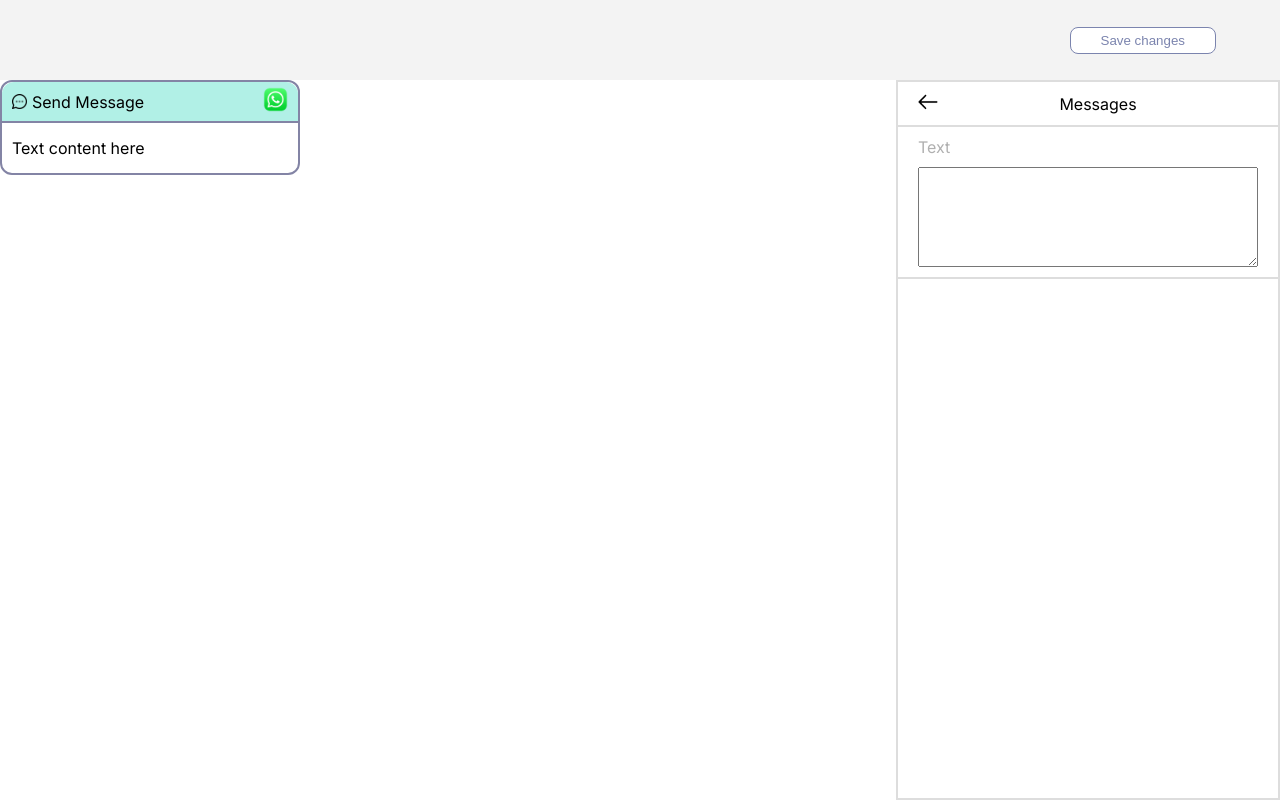
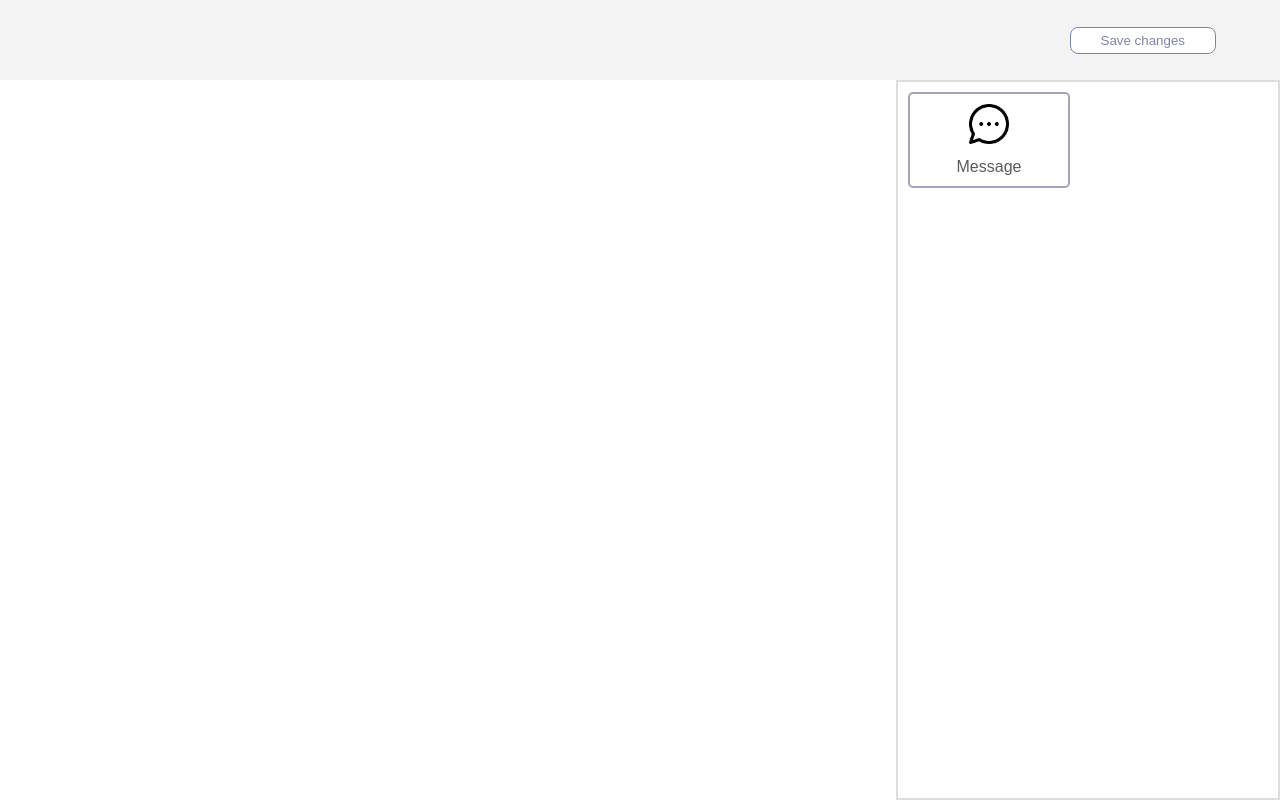
Before and after one commit to govind-io/chatbot-flow-builder, a Next.js app: page / in a window 1280 px wide. Built offline with nearby package versions, Linux system fonts and the light colour scheme.

Commit message:
feat: add drag and drop functionality for node

```diff
--- a/package.json
+++ b/package.json
@@ -14,8 +14,11 @@
     "check-all": "pnpm lint && pnpm format && pnpm check-types"
   },
   "dependencies": {
+    "install": "^0.13.0",
     "next": "14.2.3",
     "react": "^18",
+    "react-dnd": "^16.0.1",
+    "react-dnd-html5-backend": "^16.0.1",
     "react-dom": "^18",
     "reactflow": "^11.11.3"
   },
--- a/src/app/page.tsx
+++ b/src/app/page.tsx
@@ -6,6 +6,8 @@ import {useEffect} from "react";
 import ContentArea from "@components/home/contentArea/ContentArea";
 import SideBar from "@components/home/contentArea/sidebar/Sidebar";
 import styles from "@styles/home/home-page.module.scss";
+import {DndProvider} from "react-dnd";
+import {HTML5Backend} from "react-dnd-html5-backend";
 
 export default function Home() {
   useEffect(() => {
@@ -15,10 +17,12 @@ export default function Home() {
   return (
     <main>
       <HomeHeader />
-      <div className={styles["home-container"]}>
-        <ContentArea />
-        <SideBar />
-      </div>
+      <DndProvider backend={HTML5Backend}>
+        <div className={styles["home-container"]}>
+          <ContentArea />
+          <SideBar />
+        </div>
+      </DndProvider>
     </main>
   );
 }
--- a/src/components/home/ContentArea/ContentArea.tsx
+++ b/src/components/home/ContentArea/ContentArea.tsx
@@ -1,10 +1,55 @@
 import styles from "@styles/home/home-page.module.scss";
-import MessageNodeTile from "./sidebar/nodes/MessageNodeTile";
+import {useDrop} from "react-dnd";
+import {useRef, useState} from "react";
+import {GetNode, Node, NodeTypes} from "@constants/nodeTypes";
 
 export default function ContentArea() {
+  const ref = useRef<HTMLDivElement>(null);
+
+  const [activeNodes, setActiveNodes] = useState<Node[]>([]);
+
+  // eslint-disable-next-line no-unused-vars
+  const [collectedData, drop] = useDrop(() => ({
+    accept: "node",
+    drop(item: {id: keyof typeof NodeTypes}, monitor) {
+      const data = {
+        isOver: monitor.isOver(),
+        canDrop: monitor.canDrop(),
+        result: monitor.getDropResult(),
+        offset: monitor.getSourceClientOffset(),
+      };
+
+      if (!data.isOver || !data.canDrop) {
+        return false;
+      }
+
+      setActiveNodes((prev) => {
+        const defaultPos = 0;
+        return [
+          ...prev,
+          {
+            node: item.id,
+            posX: data.offset?.x || defaultPos,
+            posY: data.offset?.y || defaultPos,
+          },
+        ];
+      });
+    },
+  }));
+
+  drop(ref);
+
   return (
-    <div className={styles["content-container"]}>
-      <MessageNodeTile />
+    <div
+      className={styles["content-container"]}
+      ref={ref}
+      style={{
+        position: "relative",
+      }}
+    >
+      {activeNodes.map((item) => {
+        return GetNode(item);
+      })}
     </div>
   );
 }
--- a/src/components/home/ContentArea/Sidebar/NodePanel.tsx
+++ b/src/components/home/ContentArea/Sidebar/NodePanel.tsx
@@ -1,7 +1,15 @@
+import {NodeTypes} from "@/constants/nodeTypes";
 import MessageNode from "./nodes/MessageNode";
 import styles from "@styles/home/home-page.module.scss";
 
-const Nodes = [<MessageNode key={"1"} />];
+const Nodes = [
+  <MessageNode
+    key={"1"}
+    type={NodeTypes.message.type}
+    image={NodeTypes.message.image}
+    text={NodeTypes.message.text}
+  />,
+];
 
 export default function NodePanel() {
   return (
--- a/src/components/home/ContentArea/Sidebar/Sidebar.tsx
+++ b/src/components/home/ContentArea/Sidebar/Sidebar.tsx
@@ -1,10 +1,11 @@
 import styles from "@styles/home/home-page.module.scss";
-import SettingsPanel from "./SettingsPanel";
+import NodePanel from "./NodePanel";
 
 export default function SideBar() {
   return (
     <div className={styles["sidebar-container"]}>
-      <SettingsPanel />
+      {/* <SettingsPanel /> */}
+      <NodePanel />
     </div>
   );
 }
--- a/src/components/home/ContentArea/Sidebar/nodes/MessageNode.tsx
+++ b/src/components/home/ContentArea/Sidebar/nodes/MessageNode.tsx
@@ -1,18 +1,50 @@
 import styles from "@styles/home/node.module.scss";
 import Image from "next/image";
+import {useRef} from "react";
+import {useDrag} from "react-dnd";
 
-export default function MessageNode() {
+interface NodeProps {
+  type: string;
+  image: string;
+  text: string;
+}
+
+export default function Node({type, image, text}: NodeProps) {
+  const ref = useRef<HTMLButtonElement>(null);
+
+  const [{isDragging}, drag] = useDrag(() => ({
+    // "type" is required. It is used by the "accept" specification of drop targets.
+    type: "node",
+    // The collect function utilizes a "monitor" instance (see the Overview for what this is)
+    // to pull important pieces of state from the DnD system.
+    collect: (monitor) => ({
+      isDragging: monitor.isDragging(),
+    }),
+    item: {
+      id: type,
+    },
+  }));
+
+  const translucent = 0.5;
+  const opaque = 1;
+
+  drag(ref);
+
   return (
-    <button className={styles.button}>
+    <button
+      className={styles.button}
+      ref={ref}
+      style={{opacity: isDragging ? translucent : opaque}}
+    >
       <span>
         <Image
-          src={"/assets/icons/message.png"}
+          src={image}
           width={40}
           height={40}
           alt="message icon"
         />
       </span>
-      <span className={styles.text}>Message</span>
+      <span className={styles.text}>{text}</span>
     </button>
   );
 }
--- a/src/components/home/ContentArea/Sidebar/nodes/MessageNodeTile.tsx
+++ b/src/components/home/ContentArea/Sidebar/nodes/MessageNodeTile.tsx
@@ -1,9 +1,21 @@
 import styles from "@styles/home/node.module.scss";
 import Image from "next/image";
 
-export default function MessageNodeTile() {
+interface MessageNodeTileProps {
+  posX: number;
+  posY: number;
+}
+
+export default function MessageNodeTile({posX, posY}: MessageNodeTileProps) {
   return (
-    <div className={styles["msg-node-tile-container"]}>
+    <div
+      className={styles["msg-node-tile-container"]}
+      style={{
+        position: "absolute",
+        top: posY,
+        left: posX,
+      }}
+    >
       <div className={styles["msg-node-title"]}>
         <span className={styles["msg-node-title-left"]}>
           <Image
--- /dev/null
+++ b/src/constants/nodeTypes.tsx
@@ -0,0 +1,28 @@
+import MessageNodeTile from "@components/home/contentArea/sidebar/nodes/MessageNodeTile";
+import MessageNodeEditor from "@components/home/contentArea/sidebar/settings/MessageNodeEditor";
+import {ReactNode} from "react";
+
+export const NodeTypes = {
+  message: {
+    //type is always same as the keyname
+    type: "message",
+    image: "/assets/icons/message.png",
+    text: "Message",
+    tileComponent: MessageNodeTile,
+    editorComponent: MessageNodeEditor,
+  },
+} as const;
+
+export type Node = {node: keyof typeof NodeTypes; posX: number; posY: number};
+
+export const GetNode = ({node, posX, posY}: Node): ReactNode => {
+  if (NodeTypes.message.type === node) {
+    return (
+      <MessageNodeTile
+        posX={posX}
+        posY={posY}
+        key={`${node}-${posX}-${posY}`}
+      />
+    );
+  }
+};
--- a/tsconfig.json
+++ b/tsconfig.json
@@ -31,6 +31,9 @@
       "@components/*": [
         "./src/components/*"
       ],
+      "@constants/*": [
+        "./src/constants/*",
+      ],
       "@/*": [
         "./src/*"
       ],
```
Also changed, not shown: 1 other file (tests, documents, lock files or other folders).
